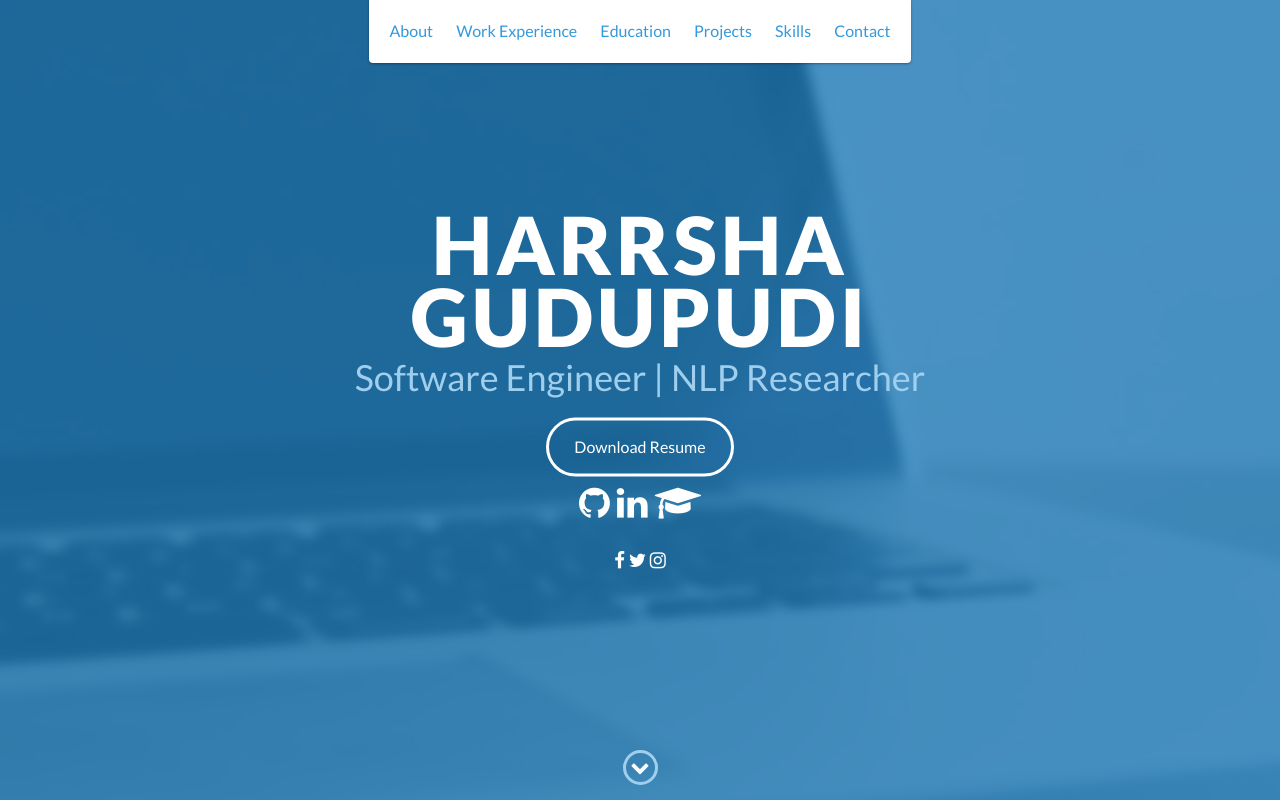
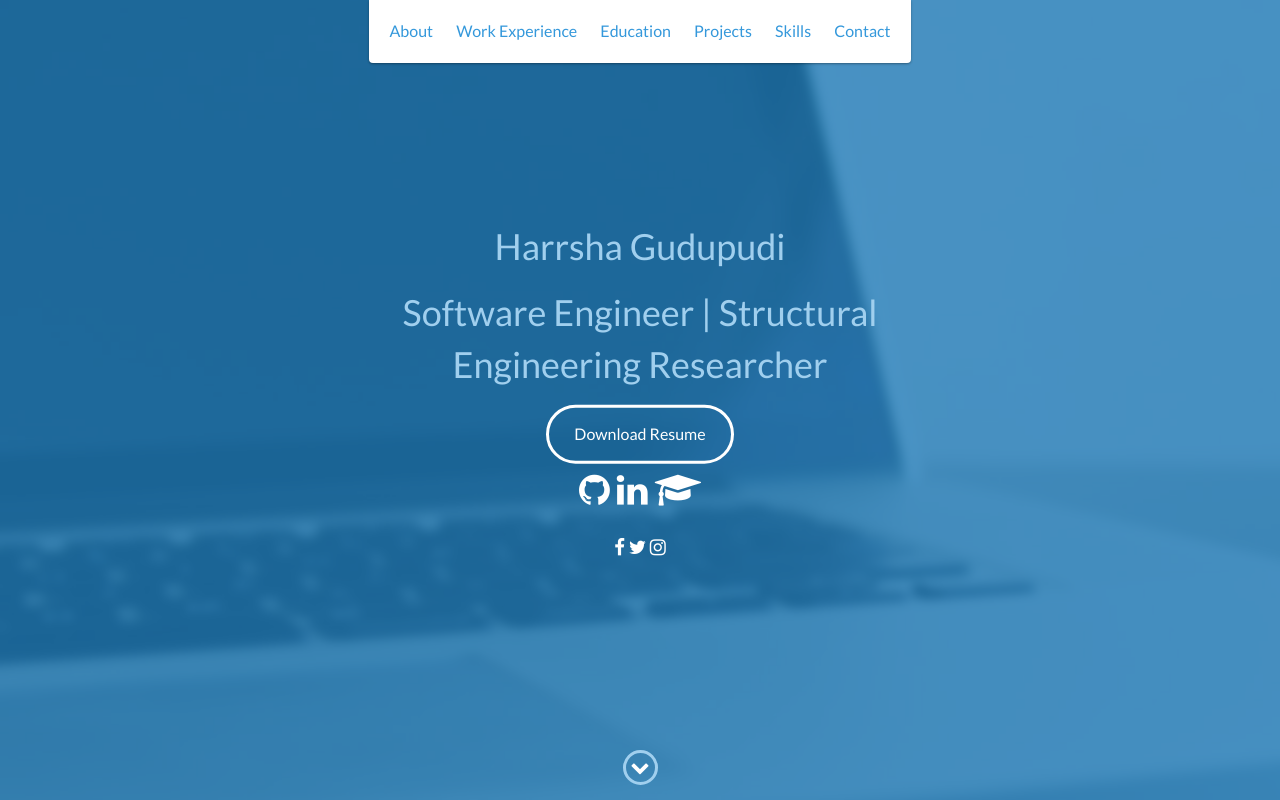
Before and after one commit to harshavardhan-99/harshavardhan-99.github.io, a website: page index.html in a window 1280 px wide. Shown: the top 800 px of the page. Drawn offline with nearby package versions, Linux system fonts and the light colour scheme.

Commit message:
changes done

```diff
--- a/index.html
+++ b/index.html
@@ -51,8 +51,8 @@
 
     <div id="lead">
         <div id="lead-content">
-            <h1>Harrsha Gudupudi</h1>
-            <h2>Software Engineer | NLP Researcher</h2>
+            <h2>Harrsha Gudupudi</h2>
+            <h2>Software Engineer | Structural Engineering Researcher</h2>
             <a href="documents/Sumukh_S_resume.pdf" class="btn-rounded-white">Download Resume</a>
 	    <h2>	    <a href="https://github.com/ssumukh" target="_blank"><i class="fa fa-github"  style="color:white" aria-hidden="true"></i></a>
                             <a href="https://www.linkedin.com/in/sumukh-s/" target="_blank"><i class="fa fa-linkedin"  style="color:white" aria-hidden="true"></i></a>
```
